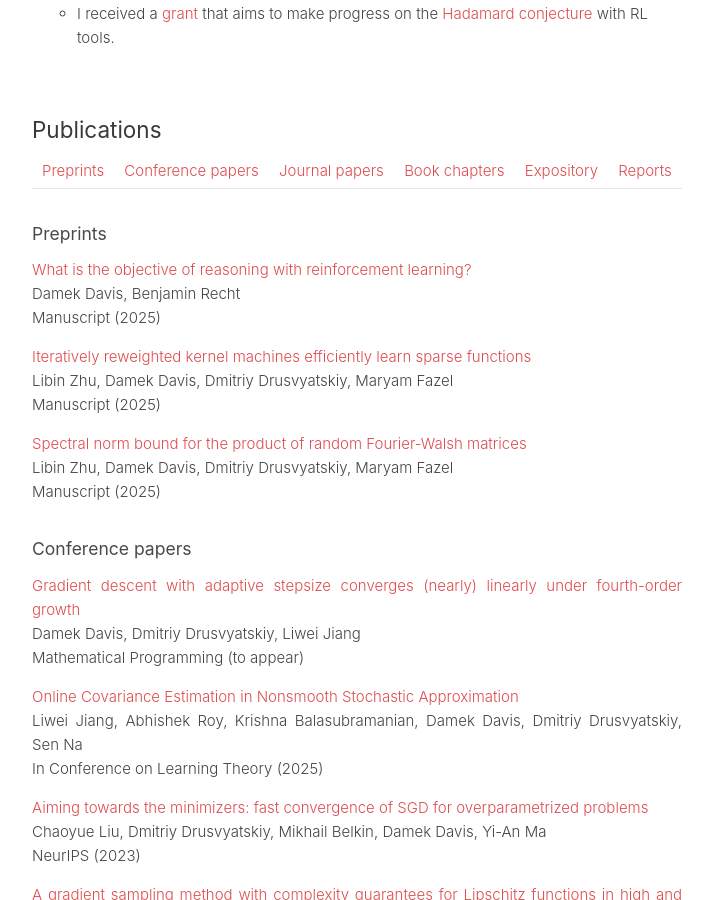
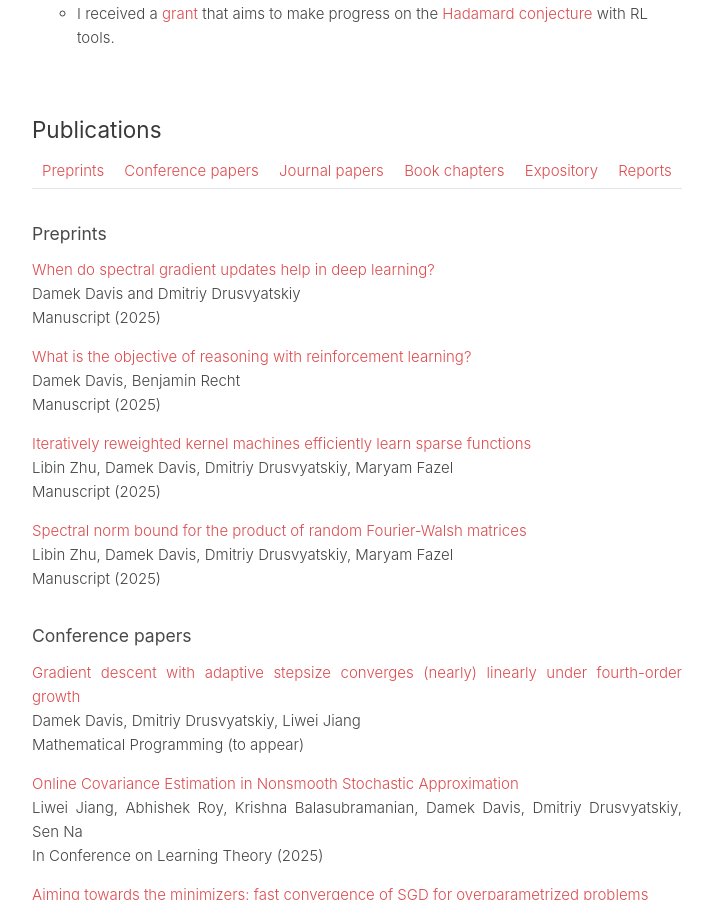
Before and after one commit to damek/damek.github.io, a Jekyll site: the page built from index.md, in a window 1280 px wide and 900 px high, scrolled down 2249 px. Shown: the whole window, without its empty margins (283-996 px from the left). Built offline with Jekyll 4.4.1, drawn with Linux system fonts in a browser that asks for light colours.

Commit message:
preprint

```diff
--- a/index.md
+++ b/index.md
@@ -82,6 +82,10 @@ Please use [my email](mailto:damek@wharton.upenn.edu) sparingly for corresponden
 [Preprints](#preprints) | [Conference papers](#conference-papers) | [Journal papers](#journal-papers) | [Book chapters](#book-chapters) | [Expository](#expository) | [Reports](#technical-reports)
 
 ### Preprints
+
+[When do spectral gradient updates help in deep learning?](https://arxiv.org/abs/2512.04299)
+Damek Davis and Dmitriy Drusvyatskiy
+Manuscript (2025)
 
 [What is the objective of reasoning with reinforcement learning?](https://arxiv.org/abs/2510.13651)
 Damek Davis, Benjamin Recht
```
